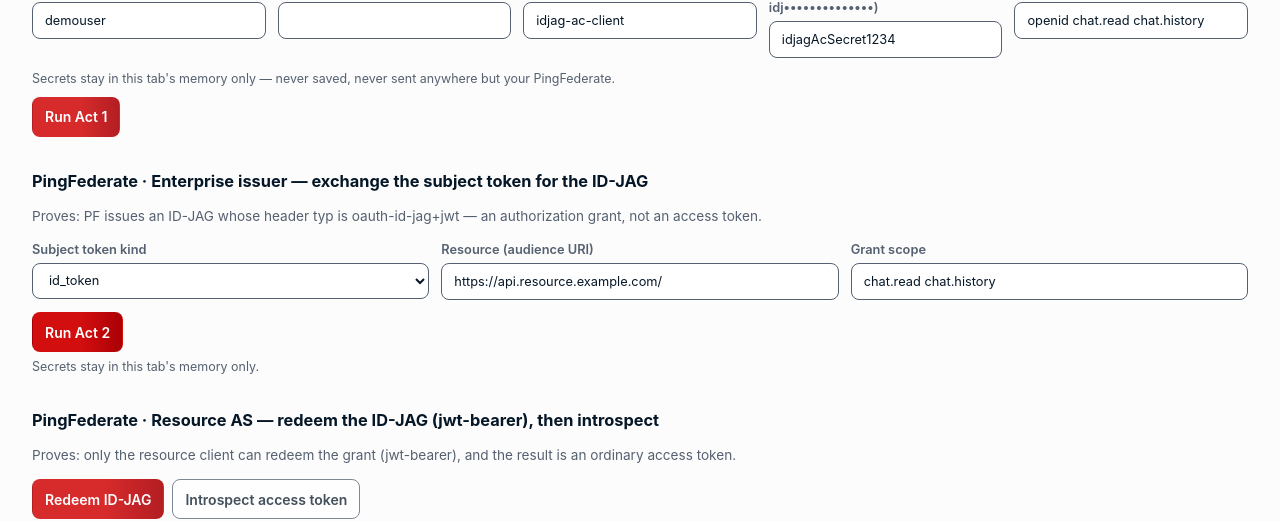
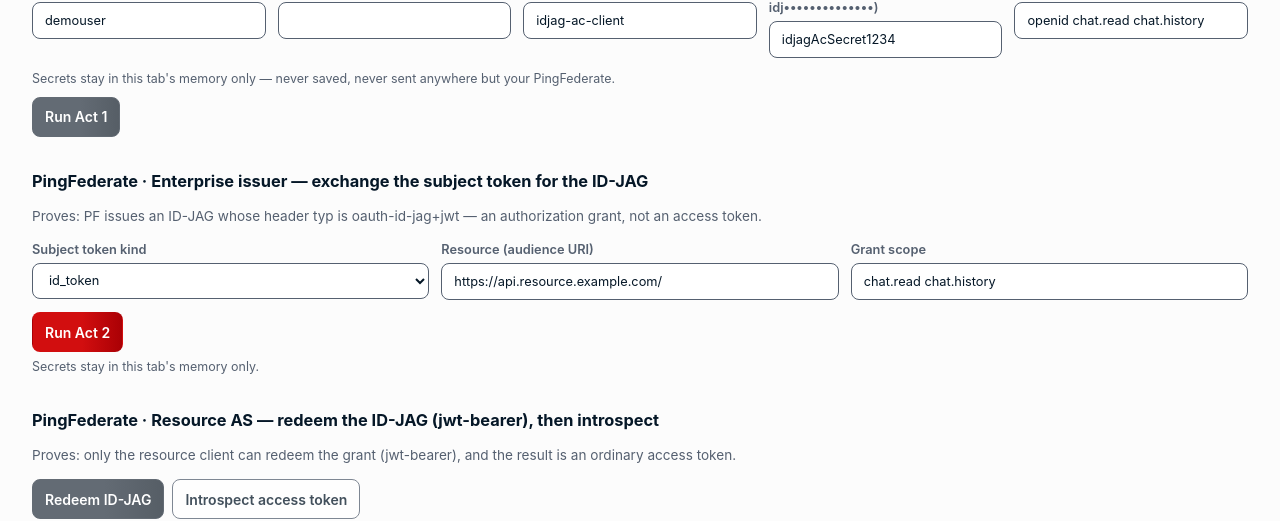
Before and after one commit to curtismu7/idjag-runner-LAB, a React (Vite) app in the folder web/: page / in a window 1280 px wide. Shown: the part 298-819 px from the top of the page. Built offline with nearby package versions, Linux system fonts and the light colour scheme; no server answers.

Commit message:
re-vendor standalone-ui.css at canonical 92977b8 (meta main)

```diff
--- a/web/src/standalone-ui.css
+++ b/web/src/standalone-ui.css
@@ -25,6 +25,8 @@
   --focus: #12538d;
   --danger-text: #aa0005;
   --accent-gradient: linear-gradient(90deg, #d20e0f 55%, #aa0005);
+  --accent-inactive: #636b74;        /* disabled primary: neutral grey, white label 5.4:1 */
+  --accent-inactive-gradient: linear-gradient(90deg, #636b74 55%, #565e66);
   --status-ok: #1d7a43;              /* semantic green: status dots */
   --on-accent-border: rgba(255, 255, 255, 0.35); /* thin border or spinner ring drawn on the accent */
   --primary-edge: transparent;       /* edge of button.primary; dark themes set it so the deep red end meets 3:1 */
@@ -79,6 +81,8 @@
   --focus: #fcfcfc;
   --danger-text: #fca5a5;
   --status-ok: #7fd1a0;
+  --accent-inactive: #6e7681;        /* disabled primary: neutral grey; 4.59:1 vs the light surface, 3.77:1 boundary vs the dark */
+  --accent-inactive-gradient: linear-gradient(90deg, #6e7681 55%, #636b74);
 }
 
 * {
@@ -159,9 +163,12 @@ button:disabled {
   cursor: not-allowed;
 }
 
-/* A disabled primary keeps its label readable: white text on the faded red stays at 4.5:1 or more. */
+/* A disabled primary is neutral grey (not a faded red): the white label stays 4.5:1+ on every stop, light and dark,
+   and the shared --accent-inactive* tokens read as "not ready", not "wrong". */
 button.primary:disabled {
-  opacity: 0.88;
+  background: var(--accent-inactive-gradient);
+  border-color: var(--accent-inactive);
+  opacity: 1;
 }
 
 /* Primary action: the Ping Red gradient, white text. Add class="primary". */
@@ -181,6 +188,13 @@ button[aria-pressed="true"] {
 
 :focus-visible {
   outline: 3px solid var(--focus);
+  outline-offset: 2px;
+}
+
+/* The dark shell bar sits on --box-dark: the shared --focus ring is too faint on it
+   (2.29:1 in the light theme), so inside the bar the ring uses --on-box. */
+.shell-bar :focus-visible {
+  outline: 3px solid var(--on-box);
   outline-offset: 2px;
 }
 
```
Also changed, not shown: 1 other file (tests, documents, lock files or other folders).
